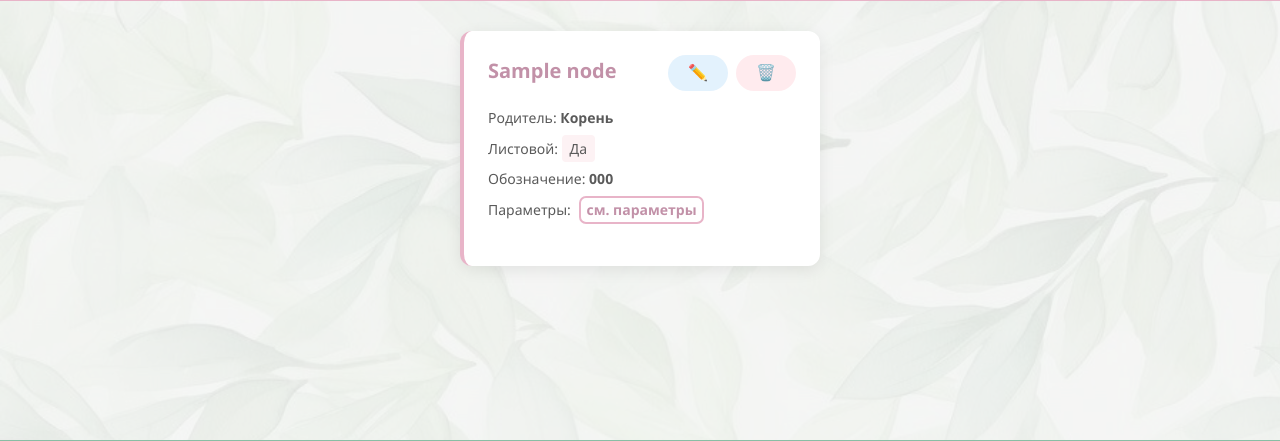
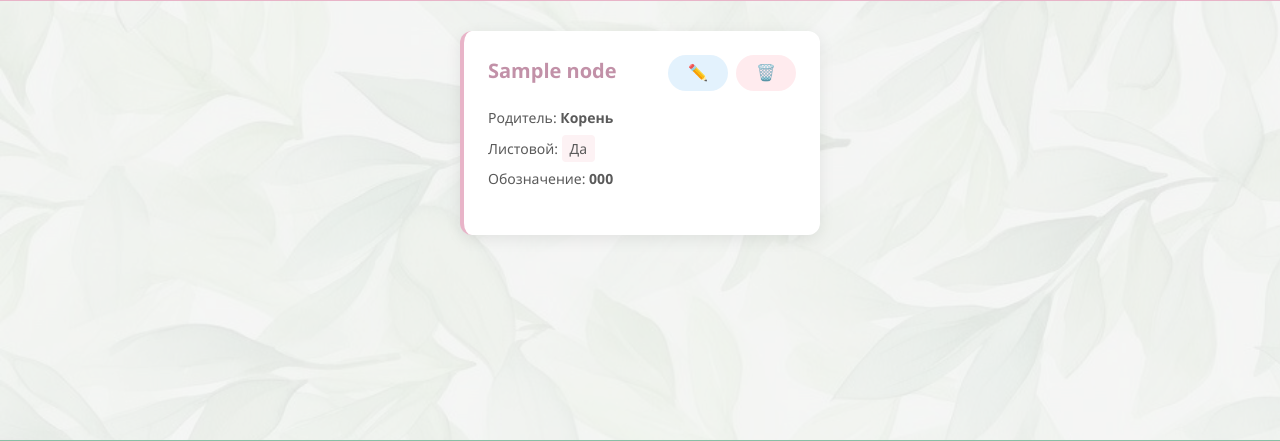
Before and after one commit to juuxi/beauty_salon, a Django app: page /classifier_nodes/list/ in a window 1280 px wide. Shown: the part 205-646 px from the top of the page. Run offline with Django 5.2, Linux system fonts and the light colour scheme; a user stored in the database is signed in; tables that the repository leaves empty hold one stand-in row (values such as "Sample post"); parts of the project's set-up code (start-up, migrations or seed data) failed here and were passed over.

Commit message:
delete legacy parameters from classifier

```diff
--- a/beauty_salon/templates/classifier_node/classifier_nodes.html
+++ b/beauty_salon/templates/classifier_node/classifier_nodes.html
@@ -24,10 +24,6 @@
                 <p>Родитель: <strong>{{ classifier.parent|default:"Корень" }}</strong></p>
                 <p>Листовой: <span class="card__tag">{% if classifier.is_terminal == True %} Да {% else %} Нет {% endif %}</span></p>
                 {% if classifier.code %}<p>Обозначение: <strong>{{ classifier.code }}</strong></p>{% endif %}
-                <p>Параметры: <a href="{% url 'master_dashboard:classifier_parameters' node_id=classifier.id %}"
-                    class="btn-link btn--beauty">
-                        см. параметры
-                    </a></p>
             </div>
         </div>
         {% empty %}
```
